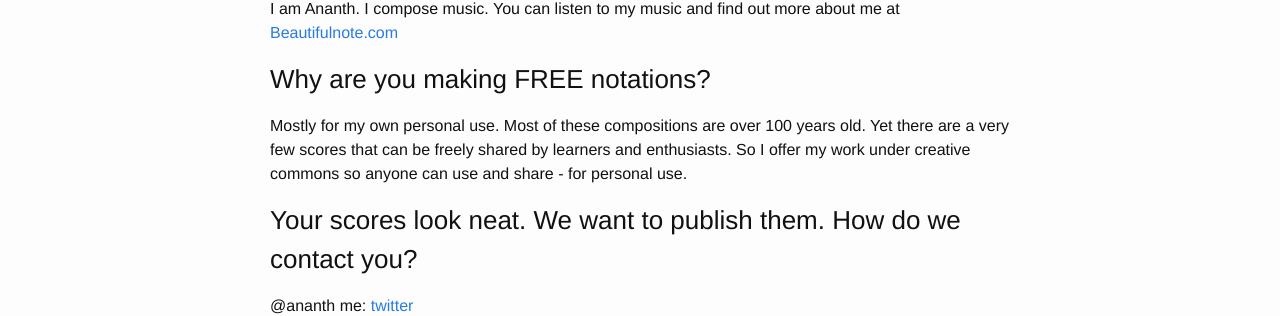
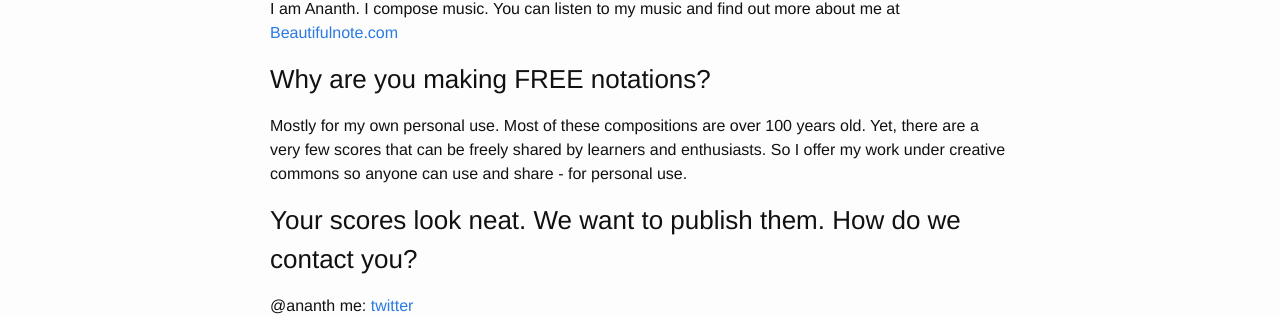
Before and after one commit to ananthp/carnatic_scores, a Jekyll site: the page built from FAQ.markdown, in a window 1280 px wide. Shown: the part 407-723 px from the top of the page. Built offline with Jekyll 4.4.1, drawn with Linux system fonts in a browser that asks for light colours.

Commit message:
Missing comma, some reformatting

```diff
--- a/FAQ.markdown
+++ b/FAQ.markdown
@@ -18,7 +18,7 @@ I am Ananth. I compose music.  You can listen to my music and find out more abou
 
 ### Why are you making FREE notations?
 
-Mostly for my own personal use. Most of these compositions are over 100 years old. Yet there are a very few scores that can be freely shared by learners and enthusiasts. So I offer my work under creative commons so anyone can use and share - for personal use.
+Mostly for my own personal use. Most of these compositions are over 100 years old. Yet, there are a very few scores that can be freely shared by learners and enthusiasts. So I offer my work under creative commons so anyone can use and share - for personal use.
 
 ### Your scores look neat. We want to publish them. How do we contact you?
 
```
Also changed, not shown: _includes/head.html (+5 -5 lines).
